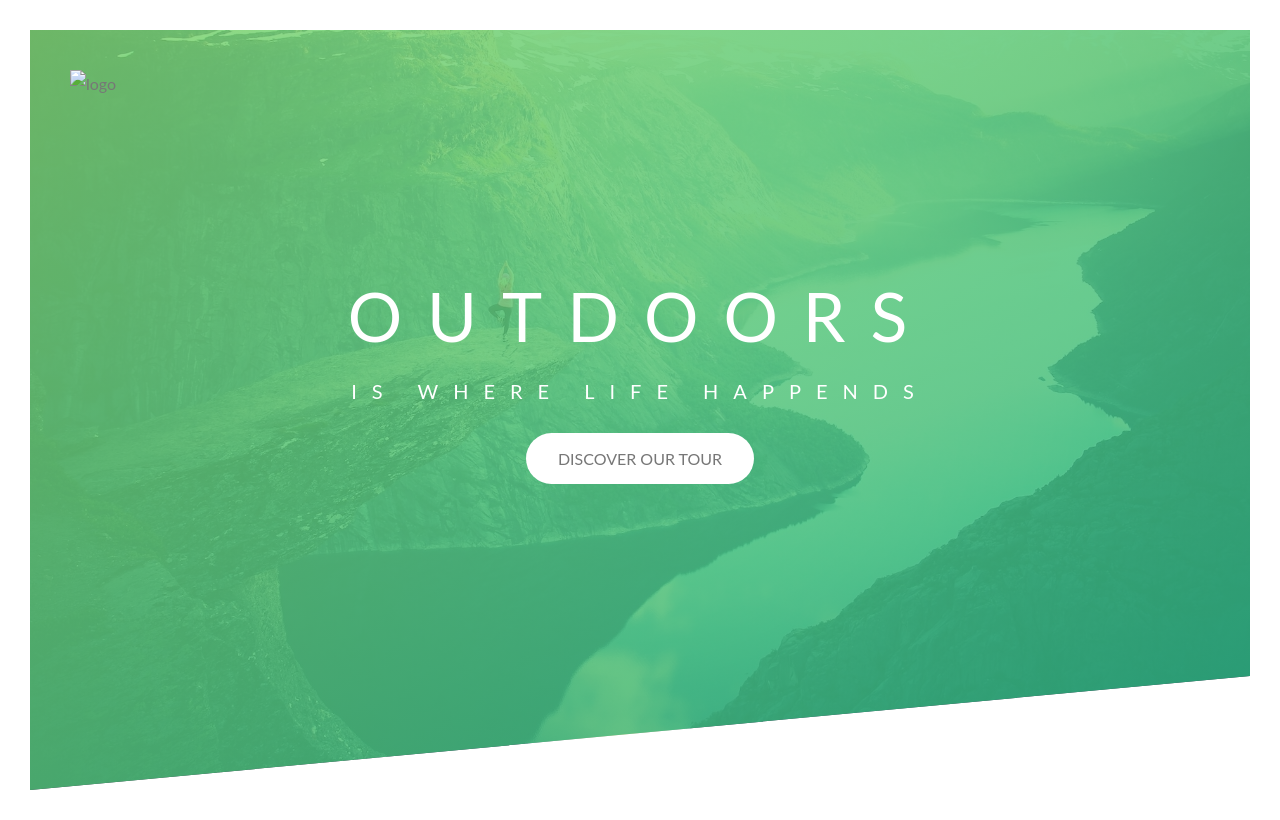
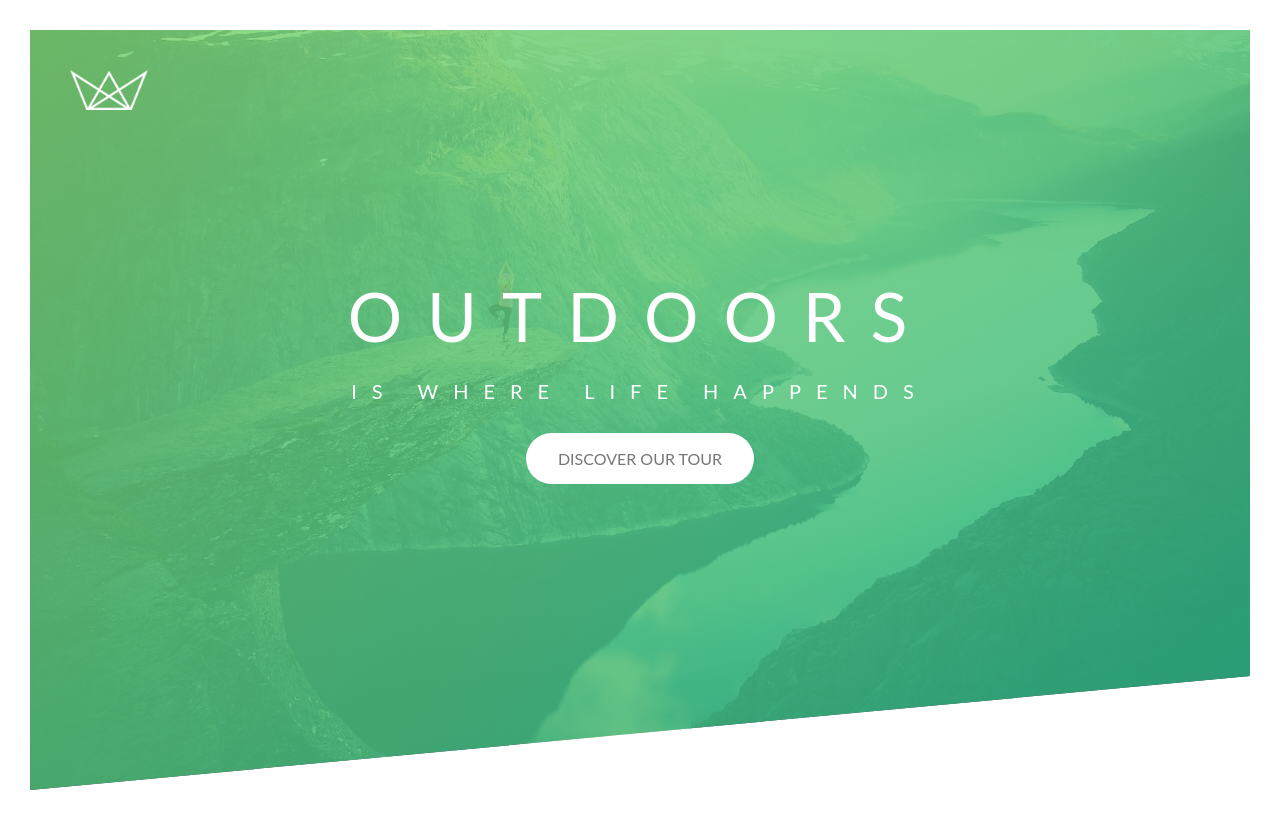
Before and after one commit to bondaica210/project3, a plain HTML site: page index.html in a window 1280 px wide. Drawn offline with nearby package versions, Linux system fonts and the light colour scheme; files that its build step writes are made by us from their sources; files whose address does not match are found by name.

Commit message:
Update index.html

```diff
--- a/index.html
+++ b/index.html
@@ -5,13 +5,13 @@
 	<meta name="viewport" content="width=device-width, initial-scale=1.0">
 	<meta http-equiv="X-UA-Compatible" content="ie=edge">
 
-	<link rel="stylesheet" type="" href="css/main.css">
+	<link rel="stylesheet" type="" href="application/css/main.css">
 	<!--Favicon link -->
 	<link rel="apple-touch-icon" sizes="180x180" href="img/apple-touch-icon.png">
-	<link rel="icon" type="image/png" sizes="32x32" href="img/favicon-32x32.png">
-	<link rel="icon" type="image/png" sizes="16x16" href="img/favicon-16x16.png">
-	<link rel="manifest" href="img/site.webmanifest">
-	<link rel="mask-icon" href="img/safari-pinned-tab.svg" color="#5bbad5">
+	<link rel="icon" type="image/png" sizes="32x32" href="application/img/favicon-32x32.png">
+	<link rel="icon" type="image/png" sizes="16x16" href="application/img/favicon-16x16.png">
+	<link rel="manifest" href="application/img/site.webmanifest">
+	<link rel="mask-icon" href="application/img/safari-pinned-tab.svg" color="#5bbad5">
 	<meta name="msapplication-TileColor" content="#da532c">
 	<meta name="theme-color" content="#ffffff">
 
@@ -20,7 +20,7 @@
 <body>
 	<header class="header">
 		<div class="header__logo-box">
-			<img src="img/logo-white.png" alt="logo" class="header__logo">
+			<img src="application/img/logo-white.png" alt="logo" class="header__logo">
 		</div>
 
 		<div class="header__text-box">
```
